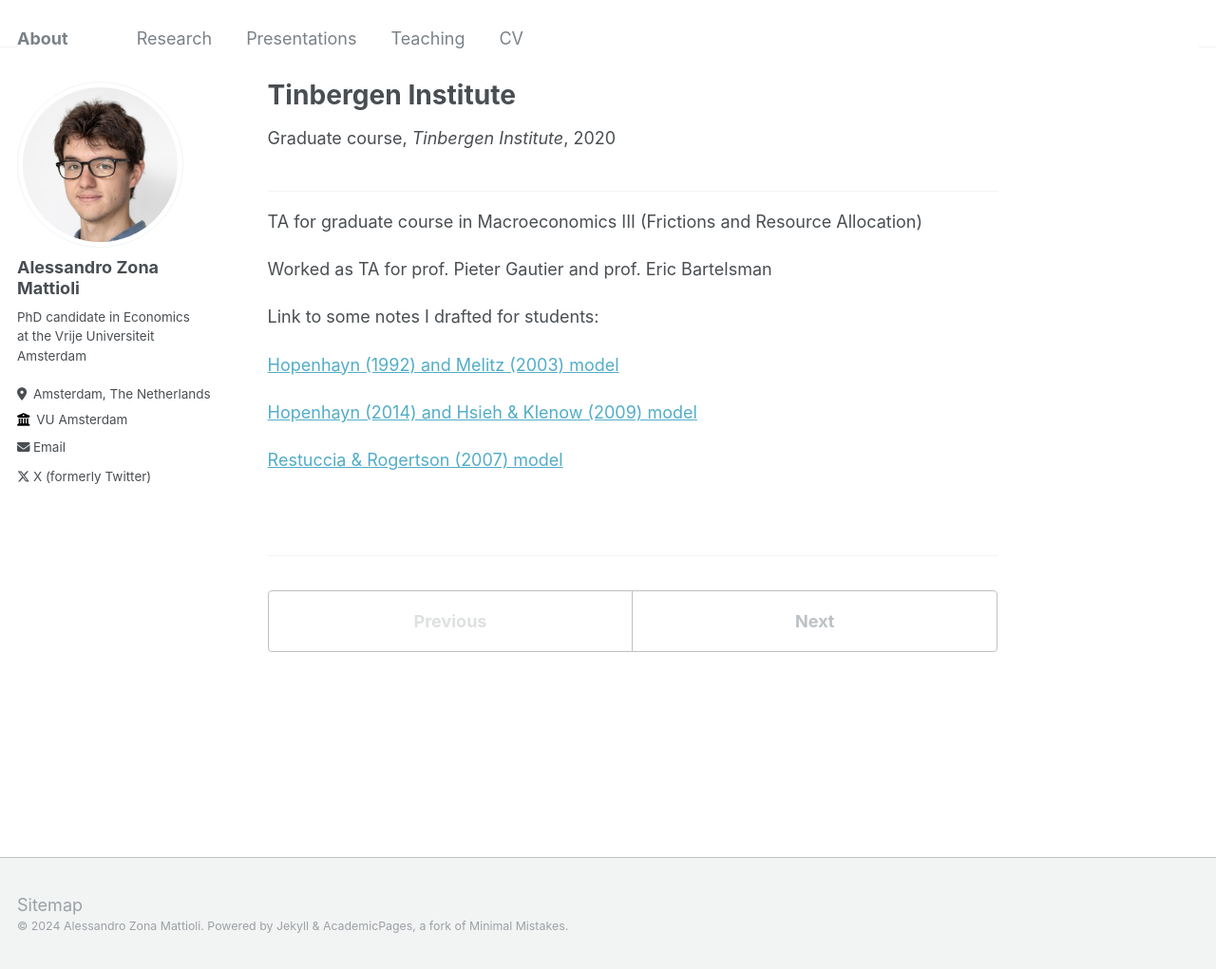
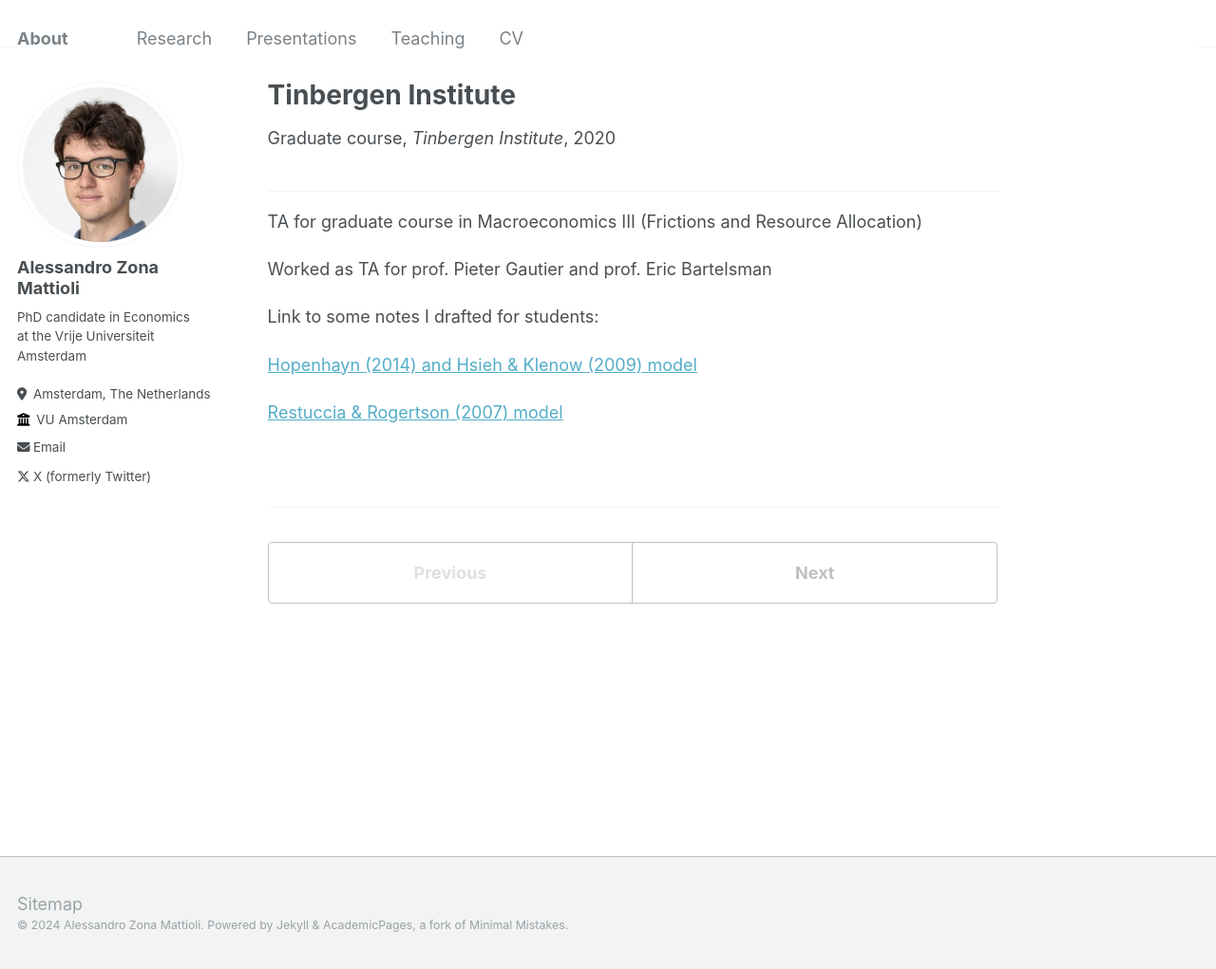
Before and after one commit to zmale/alessandrozonamattioli.github.io, a Jekyll site: the page built from _teaching/2020-TI.md, in a window 1280 px wide and 1021 px high. Shown: the whole window at 95% size. Built offline with Jekyll 4.4.1, drawn with Linux system fonts in a browser that asks for light colours.

Commit message:
Update 2020-TI.md
test to fix

```diff
--- a/_teaching/2020-TI.md
+++ b/_teaching/2020-TI.md
@@ -16,8 +16,8 @@ Worked as TA for prof. Pieter Gautier and prof. Eric Bartelsman
 
 Link to some notes I drafted for students:
 
-[Hopenhayn (1992) and Melitz (2003) model](https://zmale.github.io/alessandrozonamattioli.github.io/files/Ancillary_Notes_on_Lecture_March31.pdf)
 
 [Hopenhayn (2014) and Hsieh & Klenow (2009) model](https://zmale.github.io/alessandrozonamattioli.github.io/files/Ancillary_Notes_on_Lecture_March7.pdf)
 
+
 [Restuccia & Rogertson (2007) model](https://zmale.github.io/alessandrozonamattioli.github.io/files/Ancillary_Notes_on_Lecture_March7_RR.pdf)
```
